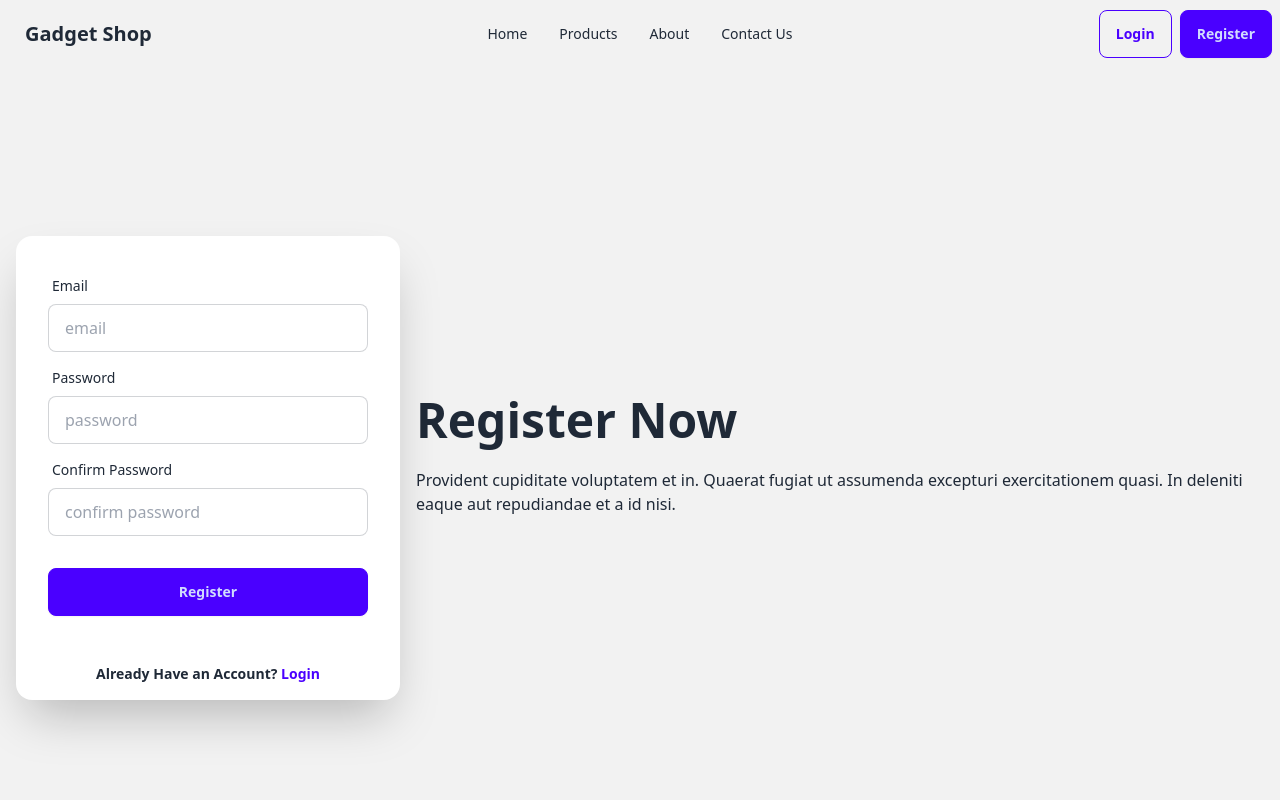
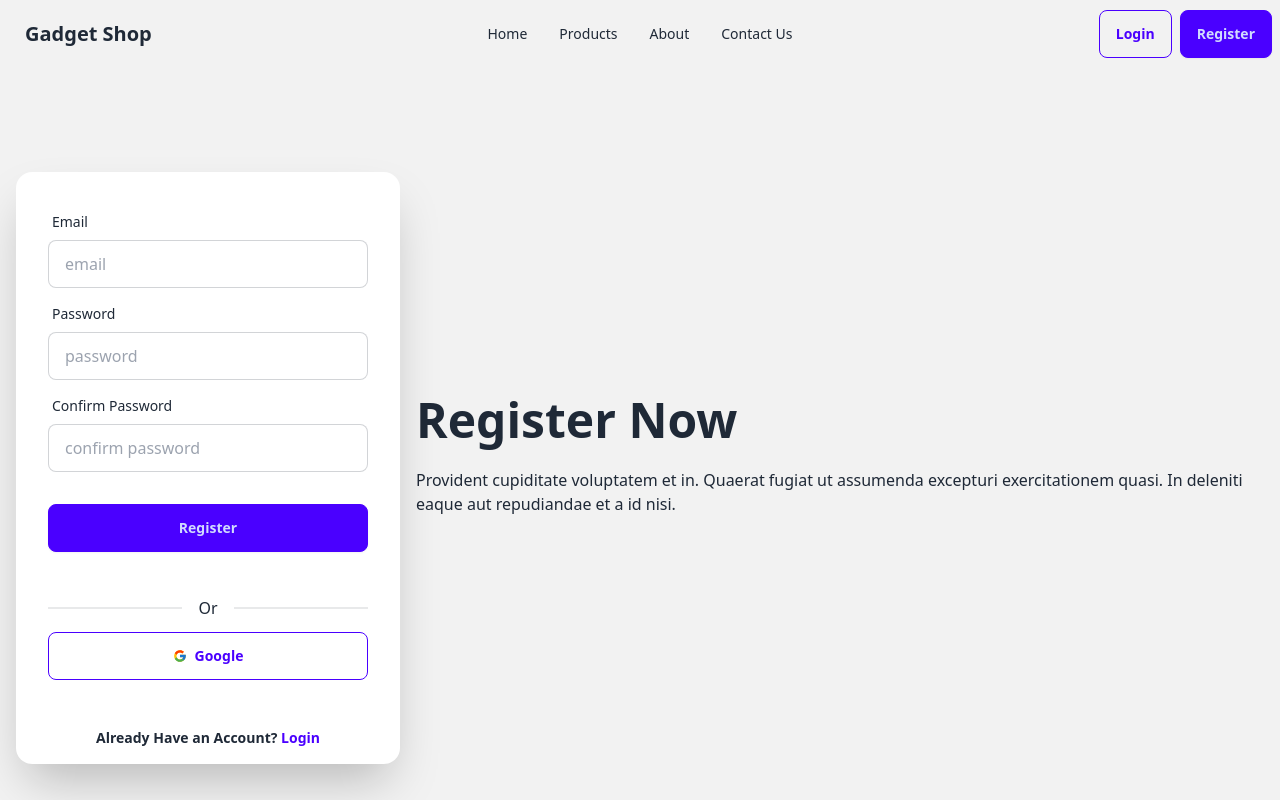
Before and after one commit to shuvakarmakar/gadget-shop-client, a React (Vite) app: page /register in a window 1280 px wide. Shown: the top 800 px of the page. Built offline with nearby package versions, Linux system fonts and the light colour scheme; no server answers.

Commit message:
Google Login Imeplementeed

```diff
--- a/package.json
+++ b/package.json
@@ -16,6 +16,7 @@
     "react": "^18.3.1",
     "react-dom": "^18.3.1",
     "react-hook-form": "^7.54.0",
+    "react-icons": "^5.4.0",
     "react-router-dom": "^7.0.2",
     "sort-by": "^1.2.0"
   },
--- a/src/components/UserDropdown.jsx
+++ b/src/components/UserDropdown.jsx
@@ -1,4 +1,4 @@
-import { Link } from "react-router-dom";
+import { Link, NavLink } from "react-router-dom";
 import useAuth from "../hooks/useAuth";
 
 const UserDropdown = () => {
@@ -12,13 +12,13 @@ const UserDropdown = () => {
             <div tabIndex={0} role="button">
                 <div className="avatar">
                     <div className="w-10 rounded-full">
-                        <img src={`${user?.photoUrl || "/public/user.png"}`} />
+                        <img src={`${user?.photoURL || "/public/user.png"}`} />
                     </div>
                 </div>
             </div>
-            <ul tabIndex={0} className="dropdown-content menu bg-base-100 rounded-box z-[1] w-52 p-2 shadow">
+            <ul tabIndex={0} className="dropdown-content menu bg-base-100 rounded-box z-[1] w-52 p-2 shadow flex flex-col gap-2">
                 <li>
-                    <Link>Dashboard</Link>
+                    <NavLink to="/">Dashboard</NavLink>
                 </li>
                 <li>
                     <button onClick={handleLogout} className="btn btn-primary btn-outline btn-sm">Logout</button>
--- /dev/null
+++ b/src/components/login-registration/GoogleLogin.jsx
@@ -0,0 +1,26 @@
+import { useNavigate } from 'react-router-dom';
+import { FcGoogle } from "react-icons/fc";
+import useAuth from '../../hooks/useAuth';
+
+const GoogleLogin = () => {
+    const { GoogleLogin } = useAuth();
+    const navigate = useNavigate();
+
+    const handleGoogleLogin = () => {
+        GoogleLogin().then(() => {
+            navigate("/")
+        })
+    }
+
+    return (
+        <div>
+            <div className="divider">Or</div>
+            <button onClick={handleGoogleLogin} className='btn btn-primary btn-outline w-full'>
+                <FcGoogle></FcGoogle>
+                Google
+            </button>
+        </div>
+    );
+};
+
+export default GoogleLogin;
--- a/src/pages/Login.jsx
+++ b/src/pages/Login.jsx
@@ -1,6 +1,7 @@
 import { Link, useNavigate } from "react-router-dom";
 import useAuth from "../hooks/useAuth";
 import { useForm } from "react-hook-form";
+import GoogleLogin from "../components/login-registration/GoogleLogin";
 
 const Login = () => {
     const { login } = useAuth();
@@ -59,6 +60,7 @@ const Login = () => {
                         <div className="form-control mt-6">
                             <button type="submit" className="btn btn-primary">Login</button>
                         </div>
+                        <GoogleLogin></GoogleLogin>
                     </form>
                     <p className="my-4 mx-auto text-sm font-bold">
                         Do not have an account?{" "}
--- a/src/pages/Register.jsx
+++ b/src/pages/Register.jsx
@@ -1,6 +1,7 @@
 import { Link, useNavigate } from "react-router-dom";
 import useAuth from "../hooks/useAuth";
 import { useForm } from "react-hook-form";
+import GoogleLogin from "../components/login-registration/GoogleLogin";
 
 const Register = () => {
     const { createUser } = useAuth();
@@ -87,6 +88,9 @@ const Register = () => {
                                 Register
                             </button>
                         </div>
+                        <div className="mt-6">
+                            <GoogleLogin></GoogleLogin>
+                        </div>
                     </form>
                     <p className="my-4 mx-auto text-sm font-bold">
                         Already Have an Account?{" "}
```
Also changed, not shown: src/AuthProvider/AuthProvider.jsx (+5 -3 lines), 1 other file (tests, documents, lock files or other folders).
